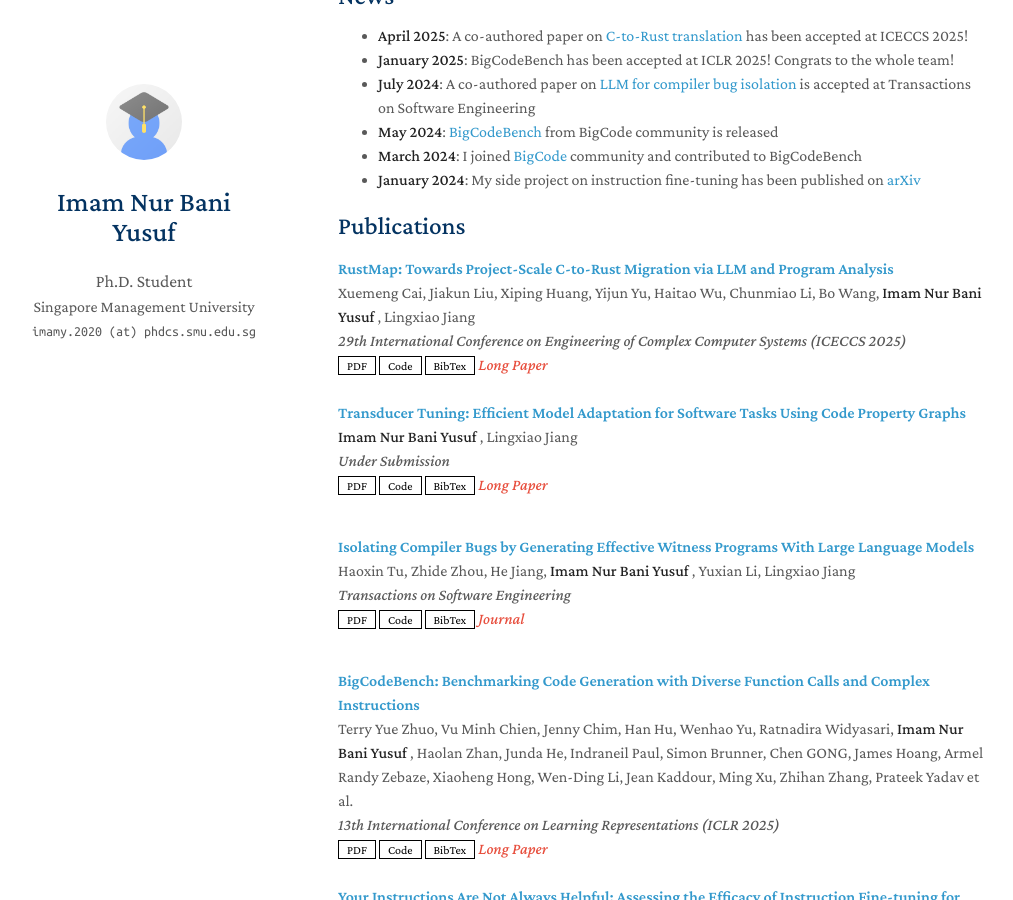
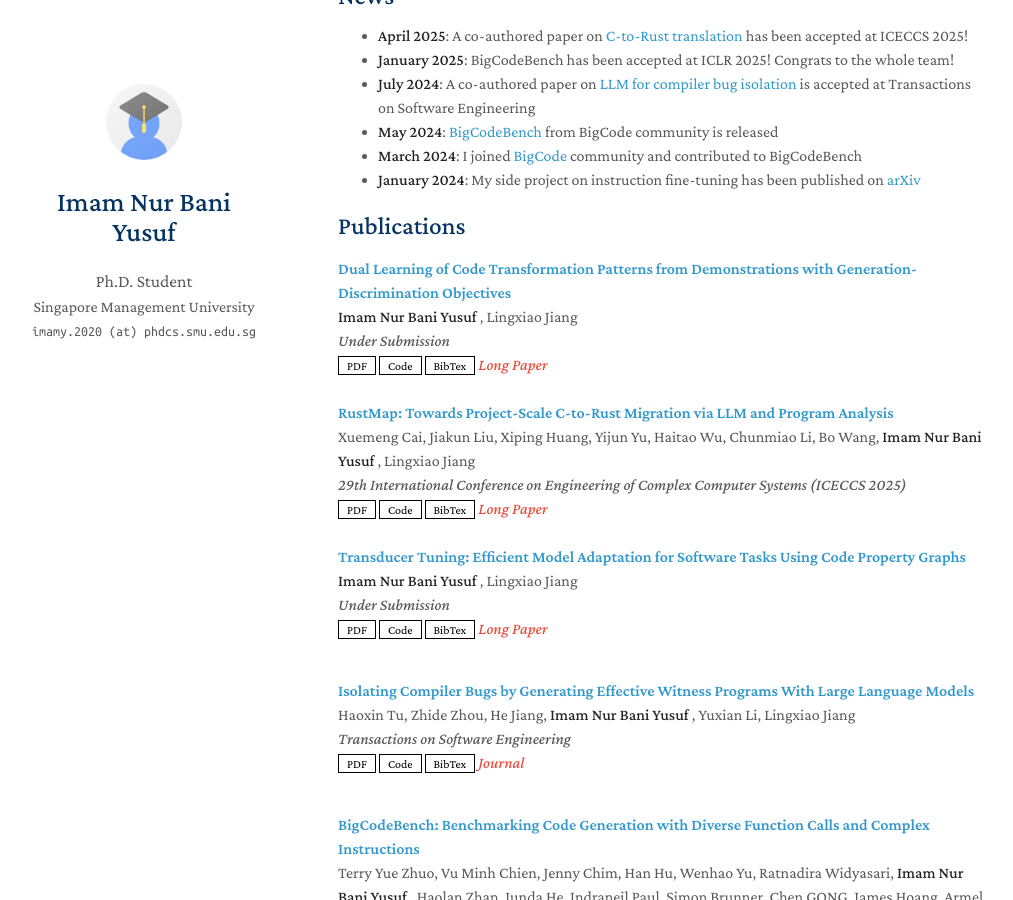
Before and after one commit to imamnurby/imamnurby.github.io, a Jekyll site: the page built from index.md, in a window 1280 px wide and 900 px high, scrolled down 643 px. Shown: the whole window, without its empty margins (132-1145 px from the left). Built offline with Jekyll 4.4.1, drawn with Linux system fonts in a browser that asks for light colours; nearby versions of some CDN libraries; a style sheet for code colours, icons or effects is not loaded; our own code applies the rules of GitHub Pages for plain Markdown files.

Commit message:
add dual learning paper

```diff
--- a/_data/publications.yml
+++ b/_data/publications.yml
@@ -1,4 +1,14 @@
 main:
+  - title: "Dual Learning of Code Transformation Patterns from Demonstrations with Generation-Discrimination Objectives"
+    authors: "<strong> Imam Nur Bani Yusuf </strong>, Lingxiao Jiang"
+    conference_short: ""
+    conference: "Under Submission"
+    pdf: "https://imamnurby.github.io/assets/files/duallearning_on-going.pdf"
+    code: ""
+    bibtex: ""
+    notes: "Long Paper"
+    image: ""
+
   - title: "RustMap: Towards Project-Scale C-to-Rust Migration via LLM and Program Analysis"
     authors: "Xuemeng Cai, Jiakun Liu, Xiping Huang, Yijun Yu, Haitao Wu, Chunmiao Li, Bo Wang, <strong> Imam Nur Bani Yusuf </strong>, Lingxiao Jiang"
     conference_short: ""
```
Also changed, not shown: 1 other file.
